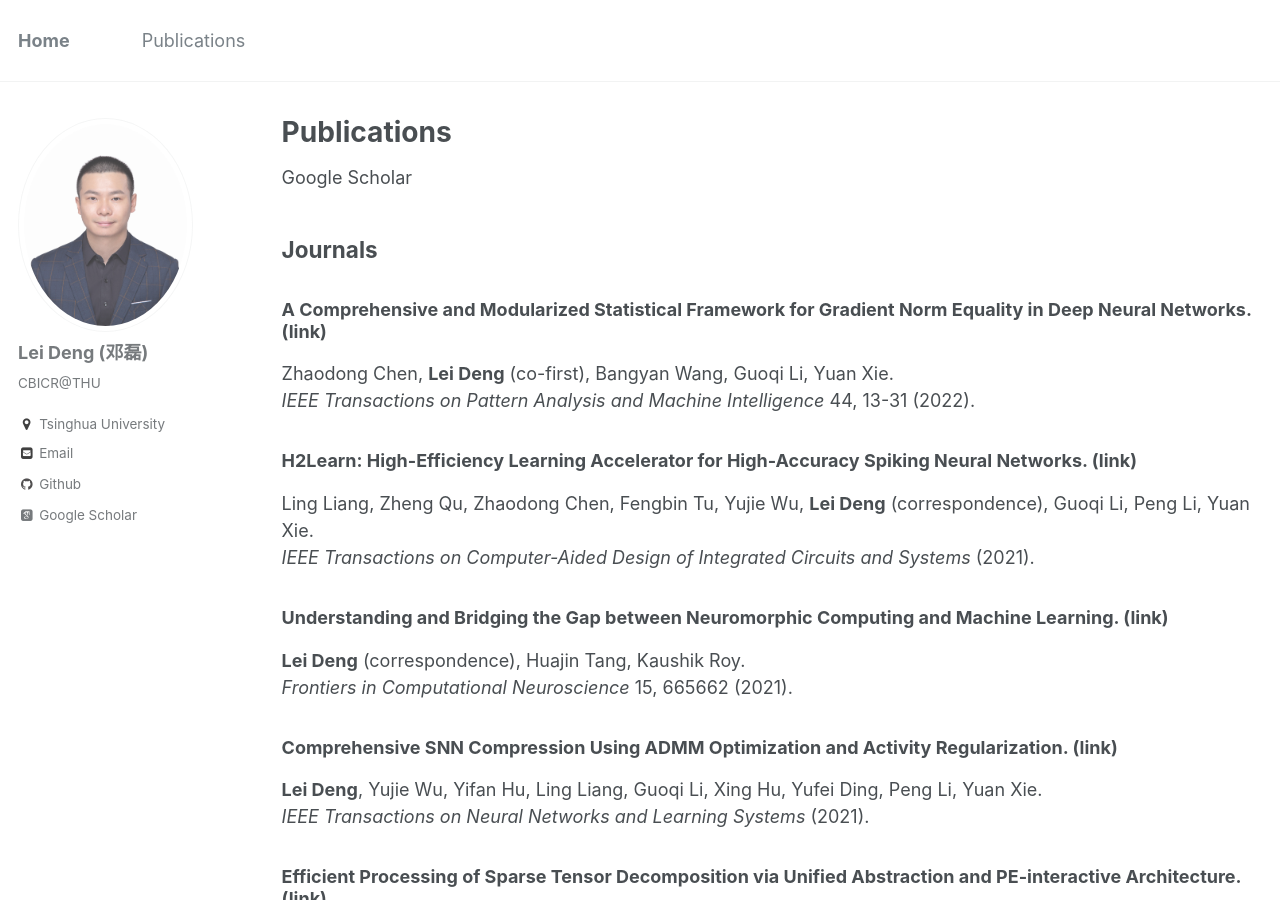
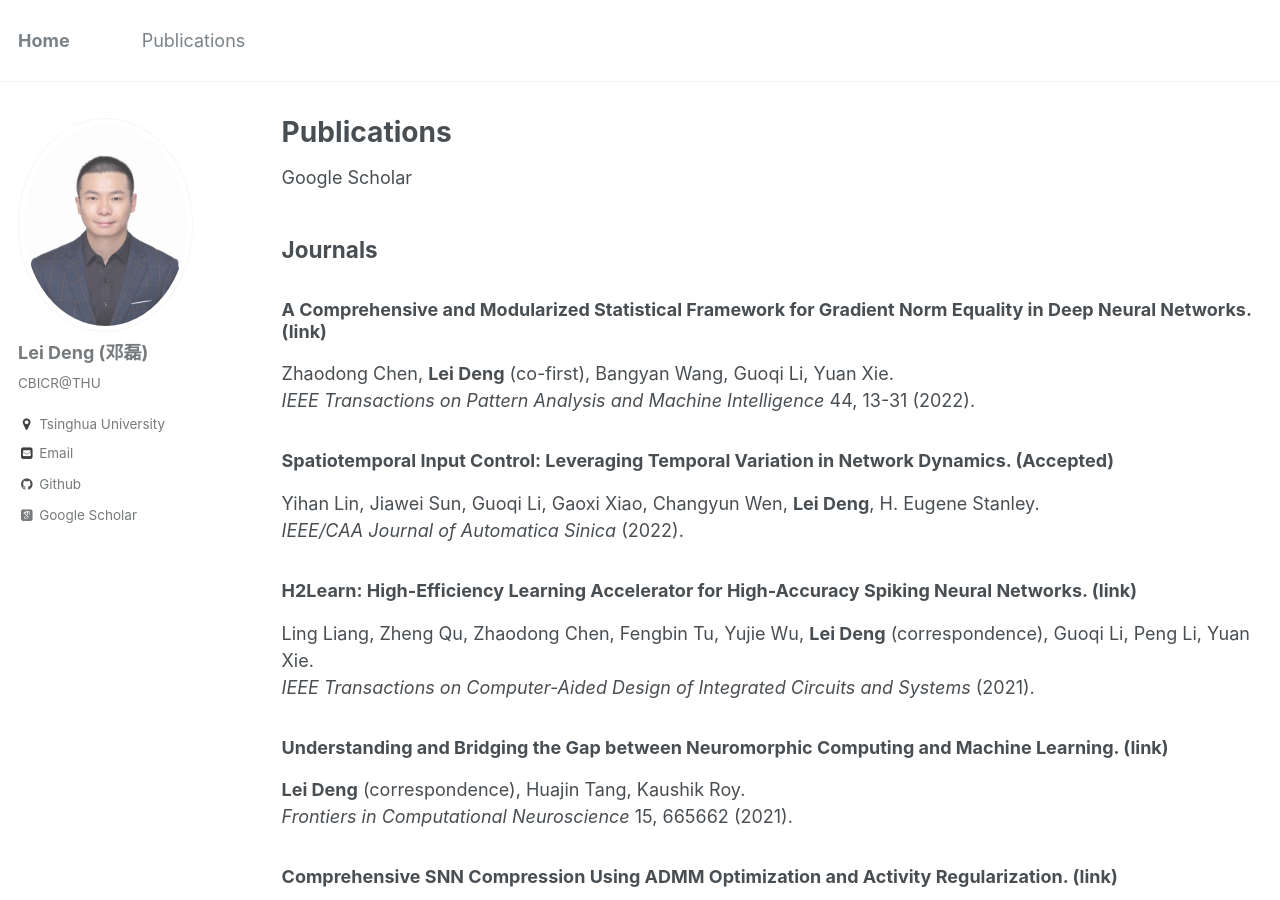
Before and after one commit to dllfei/dllfei.github.io, a Jekyll site: the page built from _pages/publications.md, in a window 1280 px wide and 900 px high. Built offline with Jekyll 4.4.1, drawn with Linux system fonts in a browser that asks for light colours; some web fonts are replaced.

Commit message:
Update publications.md

```diff
--- a/_pages/publications.md
+++ b/_pages/publications.md
@@ -11,6 +11,10 @@ author_profile: true
 ### A Comprehensive and Modularized Statistical Framework for Gradient Norm Equality in Deep Neural Networks. ([link](https://ieeexplore.ieee.org/abstract/document/9143512)) <br />
 Zhaodong Chen, **Lei Deng** (co-first), Bangyan Wang, Guoqi Li, Yuan Xie. <br />
 *IEEE Transactions on Pattern Analysis and Machine Intelligence* 44, 13-31 (2022).
+
+### Spatiotemporal Input Control: Leveraging Temporal Variation in Network Dynamics. (Accepted) <br />
+Yihan Lin, Jiawei Sun, Guoqi Li, Gaoxi Xiao, Changyun Wen, **Lei Deng**, H. Eugene Stanley. <br />
+*IEEE/CAA Journal of Automatica Sinica* (2022).
 
 ### H2Learn: High-Efficiency Learning Accelerator for High-Accuracy Spiking Neural Networks. ([link](https://ieeexplore.ieee.org/document/9662447)) <br />
 Ling Liang, Zheng Qu, Zhaodong Chen, Fengbin Tu, Yujie Wu, **Lei Deng** (correspondence), Guoqi Li, Peng Li, Yuan Xie. <br />
```
